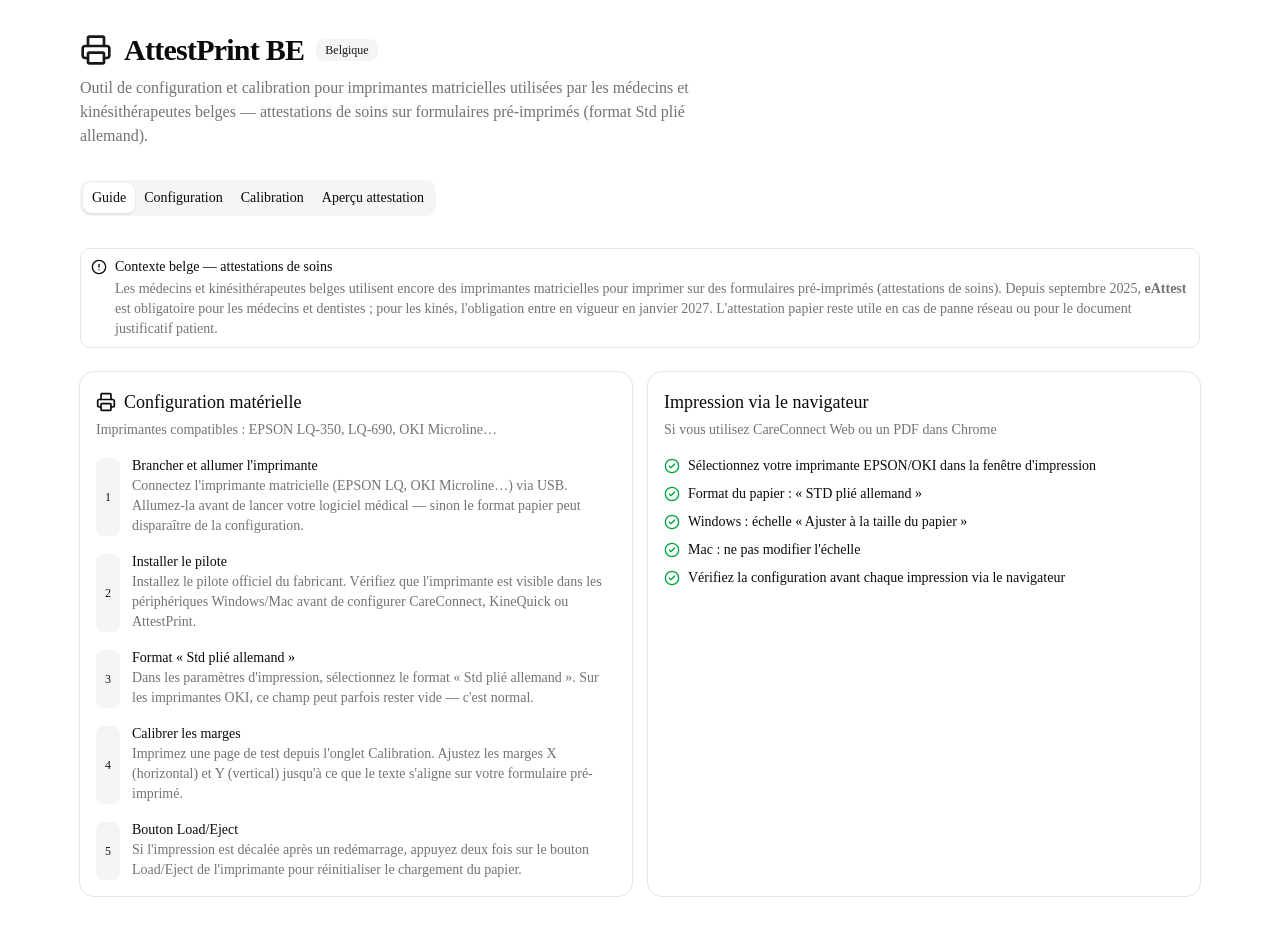
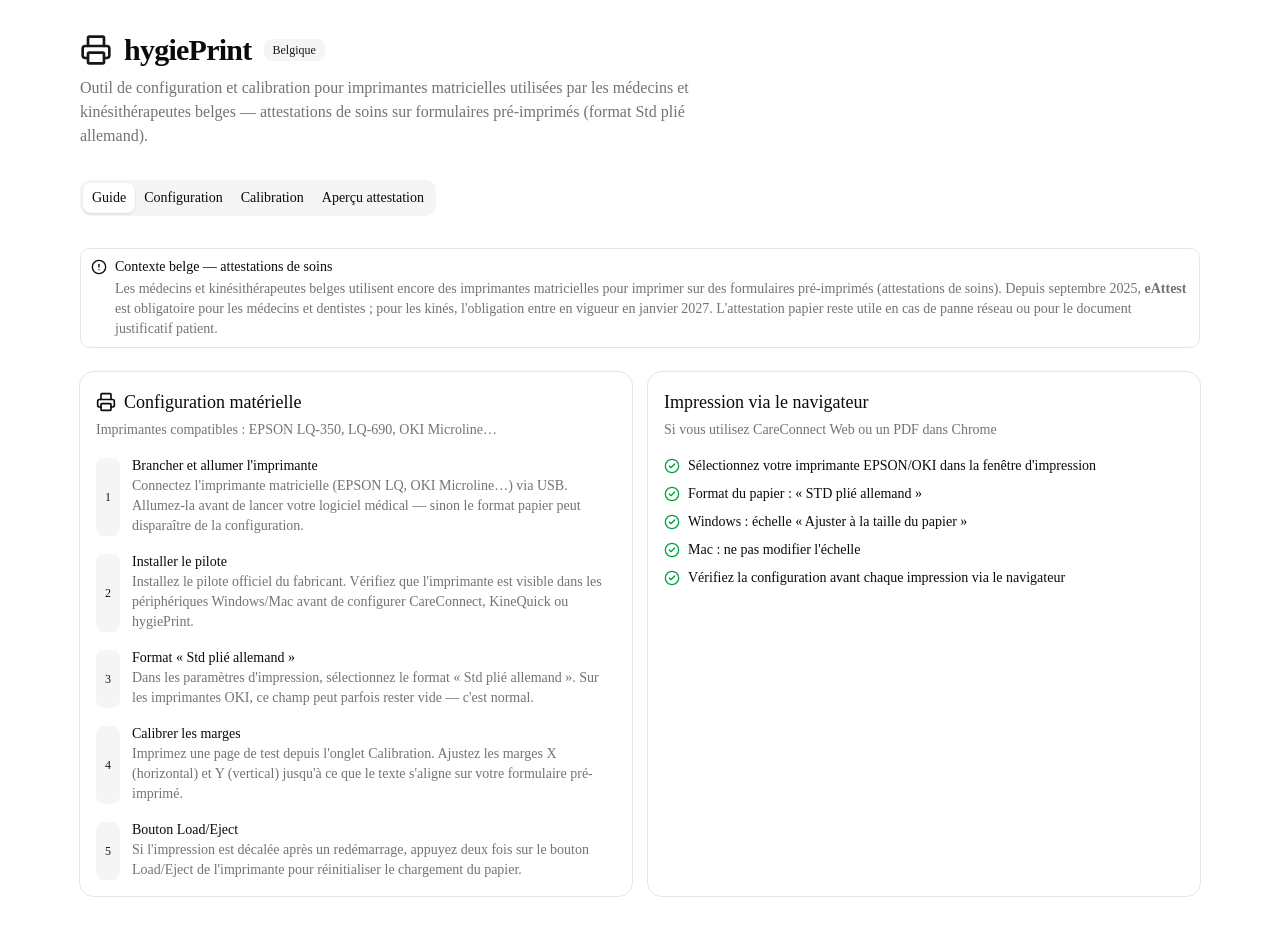
Before and after one commit to cro-hygie/hygiePrint, a Next.js app: page / in a window 1280 px wide. Shown: the top 936 px of the page. Built offline with nearby package versions, Linux system fonts and the light colour scheme.

Commit message:
chore: rebrand AttestPrint → hygiePrint et lien repo GitHub
Co-authored-by: rousseau.corentin <rousseau.corentin@gmail.com>

```diff
--- a/package.json
+++ b/package.json
@@ -1,5 +1,5 @@
 {
-  "name": "attestprint-be",
+  "name": "hygieprint",
   "version": "0.1.0",
   "private": true,
   "scripts": {
--- a/src/app/layout.tsx
+++ b/src/app/layout.tsx
@@ -13,7 +13,7 @@ const geistMono = Geist_Mono({
 });
 
 export const metadata: Metadata = {
-  title: "AttestPrint BE — Imprimante matricielle santé Belgique",
+  title: "hygiePrint — Imprimante matricielle santé Belgique",
   description:
     "Configuration et calibration d'imprimantes matricielles pour attestations de soins — médecins et kinésithérapeutes belges.",
 };
--- a/src/app/page.tsx
+++ b/src/app/page.tsx
@@ -25,7 +25,7 @@ export default function HomePage() {
       <header className="space-y-2">
         <div className="flex flex-wrap items-center gap-3">
           <Printer className="size-8 text-primary" />
-          <h1 className="text-3xl font-bold tracking-tight">AttestPrint BE</h1>
+          <h1 className="text-3xl font-bold tracking-tight">hygiePrint</h1>
           <Badge variant="secondary">Belgique</Badge>
         </div>
         <p className="max-w-2xl text-muted-foreground">
--- a/src/components/setup-guide.tsx
+++ b/src/components/setup-guide.tsx
@@ -24,7 +24,7 @@ const STEPS = [
   {
     title: "Installer le pilote",
     description:
-      "Installez le pilote officiel du fabricant. Vérifiez que l'imprimante est visible dans les périphériques Windows/Mac avant de configurer CareConnect, KineQuick ou AttestPrint.",
+      "Installez le pilote officiel du fabricant. Vérifiez que l'imprimante est visible dans les périphériques Windows/Mac avant de configurer CareConnect, KineQuick ou hygiePrint.",
   },
   {
     title: "Format « Std plié allemand »",
--- a/src/components/test-page.tsx
+++ b/src/components/test-page.tsx
@@ -29,7 +29,7 @@ export function TestPage({
     >
       {simulatePaper && <FormTemplateBackground profession={profession} />}
       <div className="absolute left-2 top-2 z-10 text-xs font-bold">
-        PAGE DE TEST — AttestPrint BE
+        PAGE DE TEST — hygiePrint
       </div>
       <div className="absolute right-2 top-2 z-10 text-xs">
         Marge X: {marginX} mm | Marge Y: {marginY} mm
--- a/src/lib/export-pdf.ts
+++ b/src/lib/export-pdf.ts
@@ -26,5 +26,5 @@ export async function exportElementToPdf(
 
 export function pdfFilename(prefix: string): string {
   const date = new Date().toISOString().slice(0, 10);
-  return `attestprint-${prefix}-${date}.pdf`;
+  return `hygieprint-${prefix}-${date}.pdf`;
 }
--- a/src/lib/storage.ts
+++ b/src/lib/storage.ts
@@ -1,6 +1,6 @@
 import { DEFAULT_SETTINGS, type AppSettings } from "./types";
 
-const STORAGE_KEY = "attestprint-be-settings";
+const STORAGE_KEY = "hygieprint-settings";
 
 export function loadSettings(): AppSettings {
   if (typeof window === "undefined") return DEFAULT_SETTINGS;
```
Also changed, not shown: 1 other file (tests, documents, lock files or other folders).
